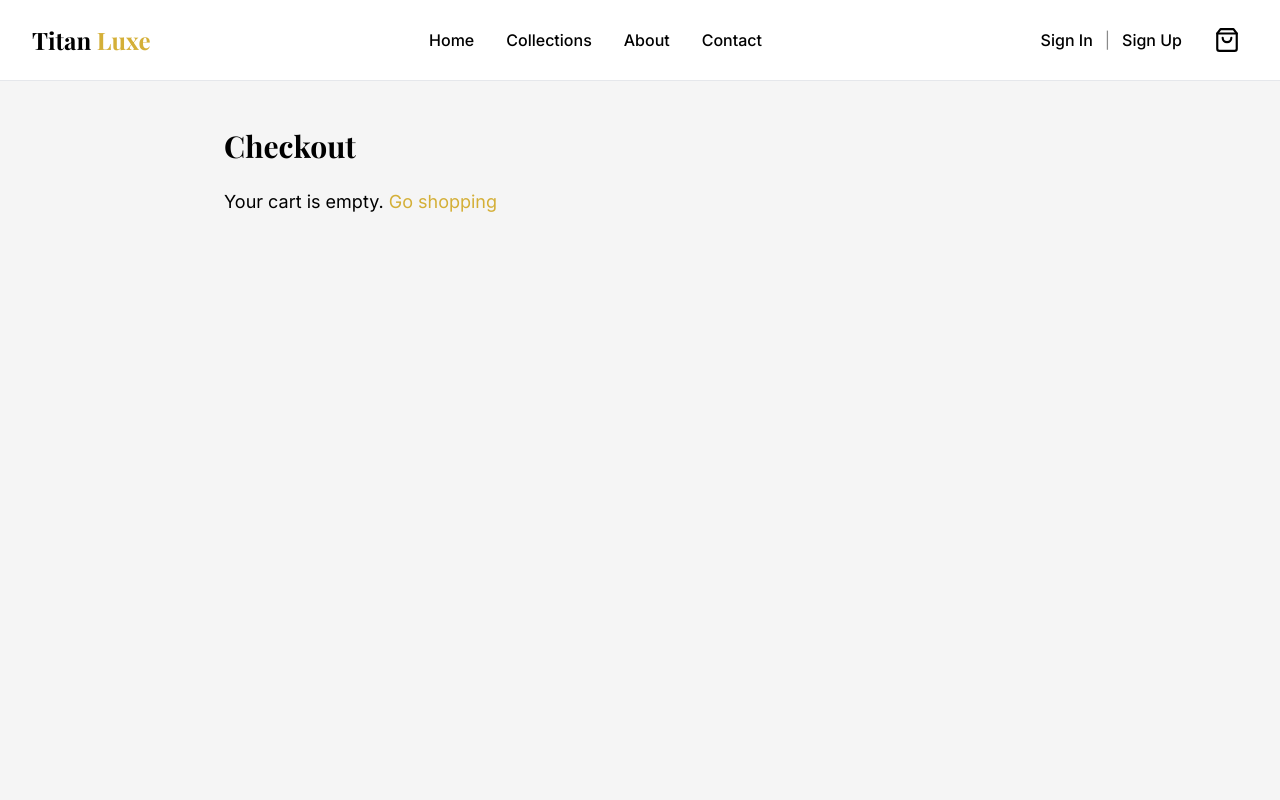
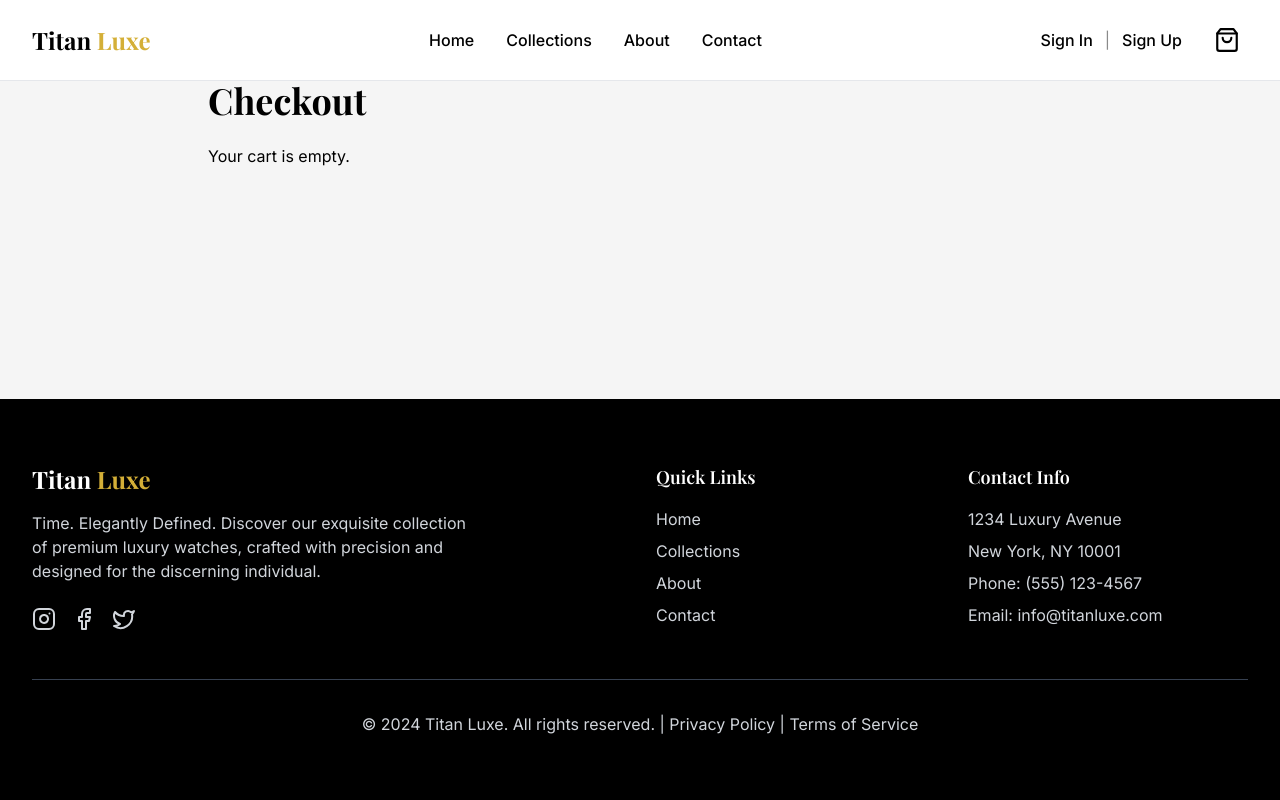
Before and after one commit to Pranay-Jainn/Titan-Luxe, a Next.js app: page /checkout in a window 1280 px wide. Shown: the top 800 px of the page. Built offline with nearby package versions, Linux system fonts and the light colour scheme; a web font is replaced by a local one.

Commit message:
Fix: force number conversion for price in checkout

```diff
--- a/app/checkout/page.tsx
+++ b/app/checkout/page.tsx
@@ -1,73 +1,53 @@
-'use client';
+"use client";
 
-import React from 'react';
-import Link from 'next/link';
-import { useCart } from '@/contexts/CartContext';
+import React from "react";
+import { useCart } from "@/contexts/CartContext";
 
-export default function CheckoutPage() {
+const CheckoutPage = () => {
   const { cartItems, clearCart } = useCart();
 
-  // ✅ Total calculation using number type price
-  const subtotal = cartItems.reduce(
-    (acc, item) => acc + (item.price * (item.quantity || 1)),
-    0
-  );
+  // ✅ Fix: force price to be a number before arithmetic
+  const subtotal = cartItems.reduce((acc, item) => {
+    return acc + (Number(item.price) * (item.quantity || 1));
+  }, 0);
 
   const handlePlaceOrder = () => {
     alert('✅ Order placed successfully!');
-    clearCart(); // ✅ empty cart after order
+    clearCart();
   };
 
   return (
-    <div className="pt-20 min-h-screen bg-titan-white">
-      <div className="max-w-4xl mx-auto px-4 sm:px-6 lg:px-8 py-12">
-        <h1 className="text-3xl font-bold mb-6">Checkout</h1>
+    <div className="pt-20 max-w-4xl mx-auto px-4">
+      <h1 className="text-4xl font-bold mb-6">Checkout</h1>
 
-        {/* ✅ Cart Items */}
-        {cartItems.length > 0 ? (
-          <>
-            <div className="space-y-4 mb-8">
+      {cartItems.length === 0 ? (
+        <p>Your cart is empty.</p>
+      ) : (
+        <div>
+          <ul className="divide-y divide-gray-200 mb-6">
             {cartItems.map((item) => (
-                <div
-                  key={item.id}
-                  className="flex justify-between items-center border-b pb-2"
-                >
-                  {/* ✅ Show name + quantity */}
-                  <span className="text-lg">
-                    {item.name} {item.quantity && item.quantity > 1 ? `× ${item.quantity}` : ''}
-                  </span>
+              <li key={item.id} className="py-4 flex justify-between">
+                <span>{item.name} × {item.quantity}</span>
+                <span>₹{Number(item.price) * item.quantity}</span>
+              </li>
+            ))}
+          </ul>
 
-                  {/* ✅ Price formatting */}
-                  <span className="text-lg">
-                    ₹{(item.price * (item.quantity || 1)).toLocaleString('en-IN')}
-                  </span>
-                </div>
-              ))}
+          <div className="flex justify-between text-lg font-semibold">
+            <span>Subtotal:</span>
+            <span>₹{subtotal}</span>
           </div>
 
-            {/* ✅ Subtotal */}
-            <div className="flex justify-between text-xl font-semibold mb-6">
-              <span>Total:</span>
-              <span>₹{subtotal.toLocaleString('en-IN')}</span>
-            </div>
-
-            {/* ✅ Place Order Button */}
           <button
             onClick={handlePlaceOrder}
-              className="w-full bg-titan-black text-white py-3 px-6 text-lg font-medium hover:bg-titan-gold hover:text-titan-black transition-all duration-300"
+            className="mt-6 w-full btn-primary"
           >
             Place Order
           </button>
-          </>
-        ) : (
-          <p className="text-lg">
-            Your cart is empty.{' '}
-            <Link href="/collections" className="text-titan-gold">
-              Go shopping
-            </Link>
-          </p>
+        </div>
       )}
     </div>
-    </div>
   );
-}
+};
+
+export default CheckoutPage;
```
Lines whose indentation alone changed are shown as unchanged.
